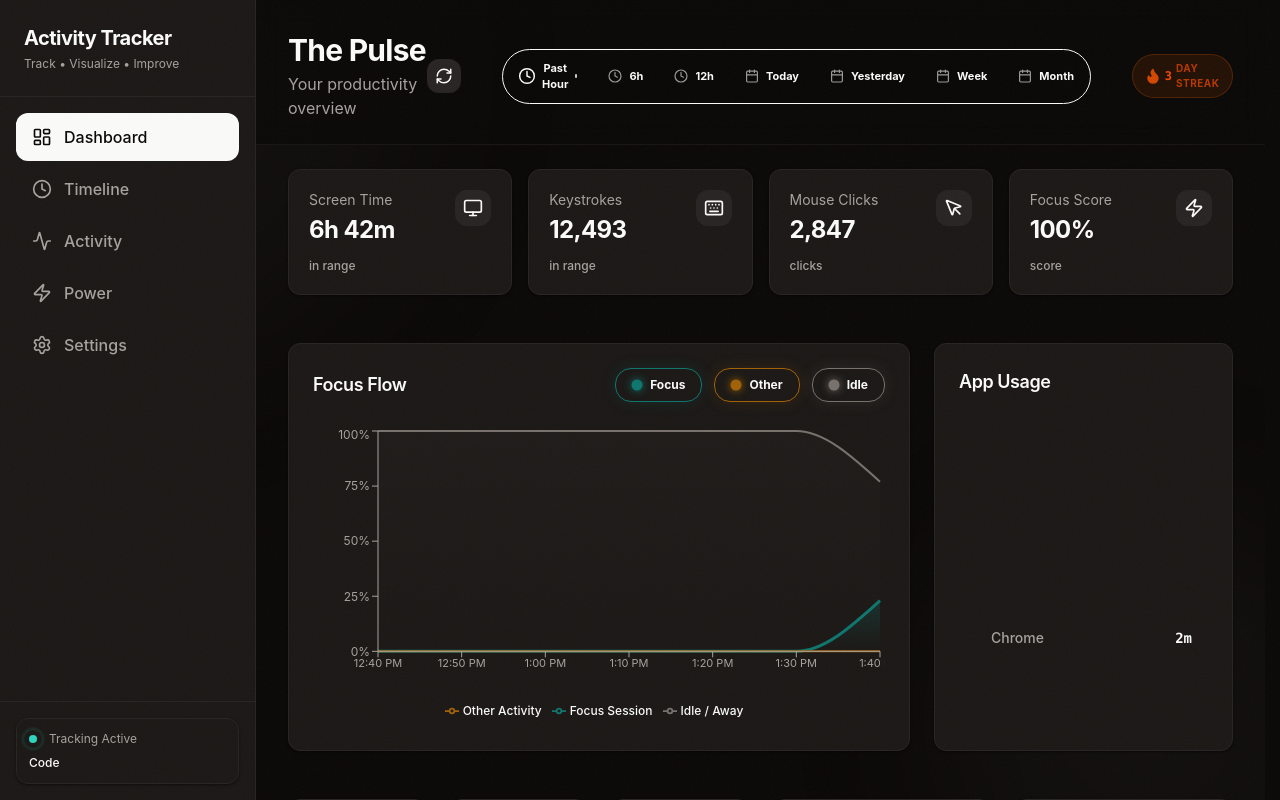
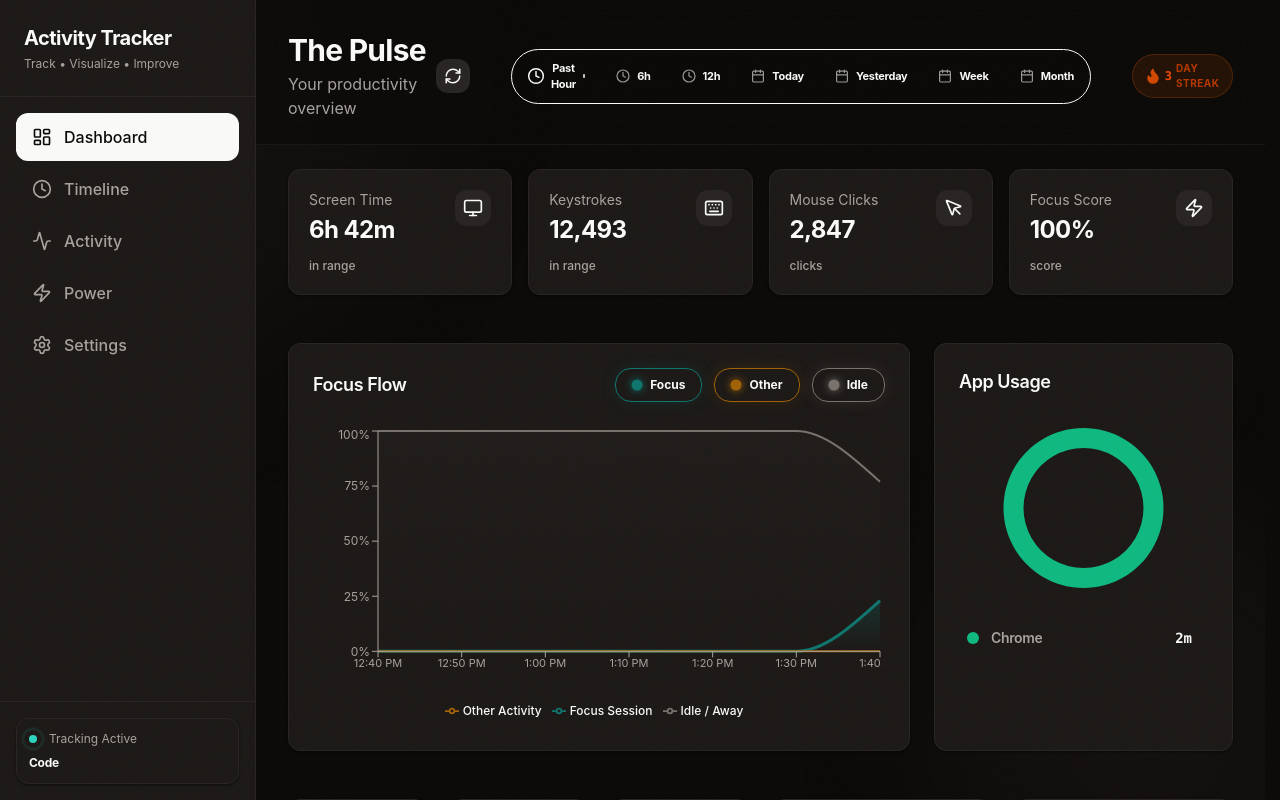
Before and after one commit to unfoldingdimensions/Activity_Tracker, a React (Vite) app: page / in a window 1280 px wide. Built offline with nearby package versions, Linux system fonts and the light colour scheme.

Commit message:
style: standardize app name formatting, unify UI fonts, and update to vibrant chart palette

```diff
--- a/src/components/InputHistoryModal.tsx
+++ b/src/components/InputHistoryModal.tsx
@@ -70,7 +70,7 @@ export function InputHistoryModal({ onClose }: InputHistoryModalProps) {
                             <button
                                 key={m}
                                 onClick={() => setMetric(m)}
-                                className={`px-4 py-1.5 rounded-full text-xs font-medium capitalize transition-all duration-200 ${metric === m
+                                className={`px-4 py-1.5 rounded-full text-xs font-bold font-display capitalize transition-all duration-200 ${metric === m
                                     ? 'bg-[var(--foreground)] text-[var(--background)] shadow-sm'
                                     : 'text-[var(--muted-foreground)] hover:text-[var(--foreground)] hover:bg-[var(--secondary)]'
                                     }`}
--- a/src/components/Layout.tsx
+++ b/src/components/Layout.tsx
@@ -7,6 +7,7 @@ import {
     Clock,
 } from 'lucide-react';
 import { useActiveWindow, useIdleStatus } from '../hooks/useTrackerData';
+import { formatAppName } from '../utils/formatters';
 import { AnimatePresence, motion } from 'framer-motion';
 
 const navItems = [
@@ -22,8 +23,8 @@ export function Layout() {
     const { data: activeWindow } = useActiveWindow();
     const { data: idleStatus } = useIdleStatus();
 
-    // Get current app name (strip .exe)
-    const currentApp = activeWindow?.process_name?.replace('.exe', '') || 'Unknown';
+    // Get current app name (strip .exe and capitalize)
+    const currentApp = activeWindow?.process_name ? formatAppName(activeWindow.process_name) : 'Unknown';
     const isIdle = idleStatus?.isIdle || false;
 
     return (
@@ -91,7 +92,7 @@ export function Layout() {
                             </span>
                         </div>
                         <div className="text-xs text-[var(--muted-foreground)] truncate">
-                            <span className="text-[var(--foreground)] font-medium">{currentApp}</span>
+                            <span className="text-[var(--foreground)] font-bold font-display">{currentApp}</span>
                         </div>
                     </div>
                 </div>
--- a/src/components/charts/ChartTooltip.tsx
+++ b/src/components/charts/ChartTooltip.tsx
@@ -16,9 +16,10 @@ export function ChartTooltip(props: any) {
                                 className="w-2.5 h-2.5 rounded-full shadow-sm"
                                 style={{ backgroundColor: entry.color }}
                             />
-                            <span className="text-[var(--muted-foreground)] capitalize">
+                            <span className="text-[var(--muted-foreground)] font-display font-medium">
                                 {entry.name}:
                             </span>
+
                             <span className="font-mono font-medium text-[var(--foreground)]">
                                 {formatter ? formatter(entry.value, entry.name, entry, index, payload) : entry.value}
                             </span>
--- a/src/components/dashboard/AppUsageChart.tsx
+++ b/src/components/dashboard/AppUsageChart.tsx
@@ -96,9 +96,10 @@ export function AppUsageChart({
                                         className="w-3 h-3 rounded-full ring-2 ring-transparent group-hover:ring-[var(--border)] transition-all"
                                         style={{ backgroundColor: app.color }}
                                     />
-                                    <span className="text-[var(--muted-foreground)] group-hover:text-[var(--foreground)] transition-colors truncate max-w-[120px] font-medium">
+                                    <span className="text-[var(--muted-foreground)] group-hover:text-[var(--foreground)] transition-colors truncate max-w-[120px] font-semibold font-display">
                                         {app.name}
                                     </span>
+
                                 </div>
                                 <span className="text-[var(--foreground)] font-bold font-mono">
                                     {app.value}m
--- a/src/components/dashboard/TimeRangeFilter.tsx
+++ b/src/components/dashboard/TimeRangeFilter.tsx
@@ -54,7 +54,8 @@ export const TimeRangeFilter: React.FC<TimeRangeFilterProps> = ({ value, onChang
                         <span className={`${isActive ? 'opacity-100 scale-110' : 'opacity-60 scale-90'} transition-transform`}>
                             {range.icon}
                         </span>
-                        <span>{range.label}</span>
+                        <span className="font-display">{range.label}</span>
+
                         {isActive && (
                             <motion.div
                                 initial={{ scale: 0 }}
--- a/src/components/tools/GoalSetter.tsx
+++ b/src/components/tools/GoalSetter.tsx
@@ -4,6 +4,7 @@ import { GlassCard } from '../GlassCard';
 import { useAppUsage } from '../../hooks/useTrackerData';
 import { Plus, Trash2, Target, CheckCircle2 } from 'lucide-react';
 import { motion, AnimatePresence } from 'framer-motion';
+import { formatAppName } from '../../utils/formatters';
 
 interface DailyGoal {
     id: string;
@@ -132,9 +133,9 @@ export const GoalSetter: React.FC = () => {
                     return (
                         <div key={goal.id} className="relative group">
                             <div className="flex justify-between items-center text-sm mb-1">
-                                <span className="font-medium flex items-center gap-2">
+                                <span className="font-bold font-display flex items-center gap-2">
                                     {isComplete ? <CheckCircle2 size={12} className="text-emerald-500" /> : <Target size={12} className="text-[var(--muted-foreground)]" />}
-                                    {goal.appName}
+                                    {formatAppName(goal.appName)}
                                 </span>
                                 <span className="text-xs text-[var(--muted-foreground)]">{goal.targetMinutes}m</span>
                             </div>
--- a/src/constants/colors.ts
+++ b/src/constants/colors.ts
@@ -3,17 +3,18 @@
  * Follows the Glassmorphism design system
  */
 
-/** Primary chart color palette for pie/bar charts */
+/** Primary chart color palette for pie/bar charts - Vibrant 500-series for dark mode visibility */
 export const CHART_COLORS = [
-    '#1c1917', // Zinc 900
-    '#a16207', // Amber 700
-    '#0f766e', // Teal 700
-    '#7c3aed', // Violet 600
-    '#78716c', // Stone 500
-    '#be185d', // Pink 700
-    '#0369a1', // Sky 700
-    '#15803d', // Green 700
+    '#10b981', // Emerald 500
+    '#3b82f6', // Blue 500
+    '#8b5cf6', // Violet 500
+    '#f59e0b', // Amber 500
+    '#ec4899', // Pink 500
+    '#06b6d4', // Cyan 500
+    '#f43f5e', // Rose 500
+    '#a855f7', // Purple 500
 ] as const;
+
 
 /** Flow state colors for Focus Flow chart */
 export const FLOW_COLORS = {
--- a/src/pages/Activity.tsx
+++ b/src/pages/Activity.tsx
@@ -150,9 +150,10 @@ export function ActivityPage() {
                                             <Legend
                                                 wrapperStyle={{ paddingTop: '16px' }}
                                                 formatter={(value) => (
-                                                    <span style={{ color: 'var(--foreground)', fontSize: '12px', fontWeight: 500 }}>
+                                                    <span className="font-display" style={{ color: 'var(--foreground)', fontSize: '12px', fontWeight: 600 }}>
                                                         {value === 'active' ? 'Active Time' : 'Idle Time'}
                                                     </span>
+
                                                 )}
                                             />
                                             <Bar dataKey="active" fill="url(#emeraldGradient)" stroke="#0f766e" strokeWidth={1} radius={[4, 4, 0, 0]} name="active" animationDuration={1500} />
--- a/src/pages/Timeline.tsx
+++ b/src/pages/Timeline.tsx
@@ -21,7 +21,8 @@ import { Skeleton } from '../components/ui/Skeleton';
 
 // Utils & Constants
 import { containerVariantsFast, itemVariantsSubtle } from '../constants/animations';
-import { formatDuration } from '../utils/formatters';
+import { formatDuration, formatAppName } from '../utils/formatters';
+import { CHART_COLORS } from '../constants/colors';
 
 type TimeRange = 'today' | 'yesterday' | 'week' | 'prev_week' | 'month';
 type ViewMode = 'all' | 'apps';
@@ -272,8 +273,8 @@ export function Timeline() {
                                                     >
                                                         <div className="min-w-0">
                                                             <div className="flex items-center gap-2">
-                                                                <span className="font-semibold text-[var(--foreground)] truncate">
-                                                                    {event.process_name?.replace('.exe', '')}
+                                                                <span className="font-semibold text-[var(--foreground)] truncate font-display">
+                                                                    {formatAppName(event.process_name)}
                                                                 </span>
                                                                 <span className="text-xs text-[var(--muted-foreground)] bg-[var(--secondary)] px-2 py-0.5 rounded-full font-mono flex-shrink-0">
                                                                     {new Date(event.timestamp).toLocaleTimeString([], { hour: '2-digit', minute: '2-digit', second: '2-digit' })}
@@ -332,21 +333,13 @@ export function Timeline() {
                                                 <div className="flex items-center gap-4">
                                                     <div
                                                         className="w-10 h-10 rounded-lg flex items-center justify-center font-bold text-white shadow-sm transition-transform group-hover:scale-110"
-                                                        style={{
-                                                            backgroundColor: [
-                                                                '#be185d',
-                                                                '#a16207',
-                                                                '#0f766e',
-                                                                '#7c3aed',
-                                                                '#1c1917',
-                                                            ][idx % 5],
-                                                        }}
+                                                        style={{ backgroundColor: CHART_COLORS[idx % CHART_COLORS.length] }}
                                                     >
                                                         {app.name.charAt(0).toUpperCase()}
                                                     </div>
                                                     <div>
-                                                        <p className="font-medium text-[var(--foreground)] truncate max-w-[150px]">
-                                                            {app.name.replace('.exe', '')}
+                                                        <p className="font-bold text-[var(--foreground)] truncate max-w-[150px] font-display">
+                                                            {formatAppName(app.name)}
                                                         </p>
                                                         <p className="text-xs text-[var(--muted-foreground)]">
                                                             Application
--- a/src/utils/formatters.ts
+++ b/src/utils/formatters.ts
@@ -104,12 +104,23 @@ export function truncateText(text: string, maxLength: number): string {
 }
 
 /**
- * Strip .exe extension from process names
- * @param processName Process name potentially with .exe
- * @returns Clean process name
+ * Strip .exe extension and capitalize words
+ * @param processName Process name
+ * @returns Formatted name
  */
-export function cleanProcessName(processName: string): string {
-    return processName.replace(/\.exe$/i, '');
+export function formatAppName(processName: string): string {
+    const withoutExe = processName.replace(/\.exe$/i, '');
+    // Capitalize each word and handle some common app names
+    return withoutExe
+        .split(/[._\-\s]+/)
+        .map(word => {
+            if (word.length === 0) return '';
+            // Handle common acronyms
+            const upper = word.toUpperCase();
+            if (['VSCODE', 'IDE', 'UI', 'UX', 'SQL'].includes(upper)) return upper;
+            return word.charAt(0).toUpperCase() + word.slice(1).toLowerCase();
+        })
+        .join(' ');
 }
 
 /**
```
Also changed, not shown: src/hooks/useTrackerData.ts (+3 -2 lines).
